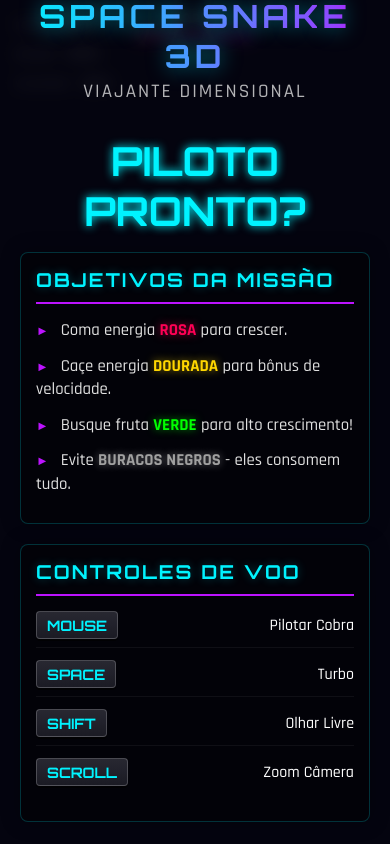
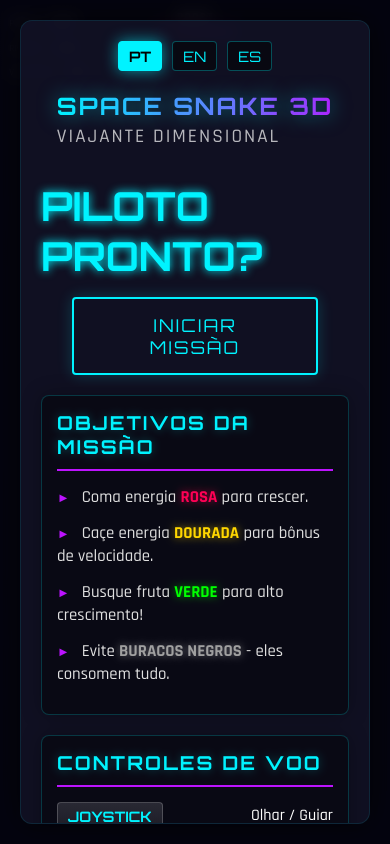
Before and after one commit to clebson-dev/space_snake_3D, a website built with Vite: page index.html in a window 390 px wide. Built offline with nearby package versions, Linux system fonts and the light colour scheme.

Commit message:
Redesign Mobile Menu: Glass Card UI, Localized Hints, Removed WASD

```diff
--- a/index.html
+++ b/index.html
@@ -65,53 +65,68 @@
     </div>
 
     <div id="start-screen" class="overlay">
+        <div class="glass-card">
             <div class="lang-selector">
                 <button class="lang-btn" data-lang="pt">PT</button>
                 <button class="lang-btn" data-lang="en">EN</button>
                 <button class="lang-btn" data-lang="es">ES</button>
             </div>
+
             <header>
                 <h1>SPACE SNAKE 3D</h1>
                 <p class="subtitle" data-i18n="subtitle">DIMENSIONAL DRIFTER</p>
             </header>
+
             <h2 data-i18n="ready_pilot">READY PILOT?</h2>
+
+            <button id="start-btn" class="glow-button" data-i18n="btn_launch">LAUNCH MISSION</button>
 
             <div class="features-grid">
                 <div class="info-box">
                     <h3 data-i18n="mission_obj_title">MISSION OBJECTIVES</h3>
                     <ul class="rules-list">
-                    <li data-i18n="obj_pink">Eat <span class="highlight-pink"> PINK </span> energy to grow.
-                    </li>
-                    <li data-i18n="obj_golden">Hunt rare <span class="highlight-golden"> GOLDEN </span> energy for speed
-                        bonus.</li>
-                    <li data-i18n="obj_green">Seek <span class="highlight-green"> GREEN </span> fruit for huge growth!
-                    </li>
-                    <li data-i18n="obj_blackhole">Avoid <span class="highlight-void"> BLACK HOLES </span> - they consume
-                        all.</li>
+                        <li data-i18n="obj_pink">Eat <span class="highlight-pink"> PINK </span> energy to grow.</li>
+                        <li data-i18n="obj_golden">Hunt rare <span class="highlight-golden"> GOLDEN </span> energy for
+                            speed bonus.</li>
+                        <li data-i18n="obj_green">Seek <span class="highlight-green"> GREEN </span> fruit for huge
+                            growth!</li>
+                        <li data-i18n="obj_blackhole">Avoid <span class="highlight-void"> BLACK HOLES </span> - they
+                            consume all.</li>
                     </ul>
                 </div>
 
                 <div class="info-box">
                     <h3 data-i18n="flight_controls_title">FLIGHT CONTROLS</h3>
-                <div class="control-row"><span class="key-badge">MOUSE</span> <span data-i18n="control_mouse">Steer
-                        Snake</span></div>
-                <div class="control-row"><span class="key-badge">SPACE</span> <span data-i18n="control_space">Boost
-                        Speed</span></div>
-                <div class="control-row"><span class="key-badge">SHIFT</span> <span data-i18n="control_shift">Free
-                        Look</span></div>
-                <div class="control-row"><span class="key-badge">SCROLL</span> <span data-i18n="control_scroll">Zoom
-                        Cam</span></div>
+                    <div class="control-row desktop-only"><span class="key-badge">MOUSE</span> <span
+                            data-i18n="control_mouse">Steer Snake</span></div>
+                    <div class="control-row desktop-only"><span class="key-badge">SPACE</span> <span
+                            data-i18n="control_space">Boost Speed</span></div>
+                    <div class="control-row desktop-only"><span class="key-badge">SHIFT</span> <span
+                            data-i18n="control_shift">Free Look</span></div>
+                    <div class="control-row desktop-only"><span class="key-badge">SCROLL</span> <span
+                            data-i18n="control_scroll">Zoom Cam</span></div>
+
+                    <div class="mobile-only">
+                        <div class="control-row"><span class="key-badge" data-i18n="control_lstick">L. STICK</span>
+                            <span data-i18n="control_lstick_desc">Look / Steer</span>
+                        </div>
+                        <div class="control-row"><span class="key-badge" data-i18n="control_btn">BTN</span> <span
+                                data-i18n="control_space">Boost Speed</span></div>
+                        <div class="control-row"><span class="key-badge" data-i18n="control_drag">DRAG</span> <span
+                                data-i18n="control_drag_desc">Free Look</span></div>
+                    </div>
+                </div>
+            </div>
         </div>
     </div>
 
-        <button id="start-btn" class="glow-button" data-i18n="btn_launch">LAUNCH MISSION</button>
-    </div>
-
     <div id="pause-screen" class="overlay hidden">
+        <div class="glass-card">
             <h2 data-i18n="system_paused">SYSTEM PAUSED</h2>
             <button id="resume-btn" class="glow-button" data-i18n="btn_resume">RESUME MISSION</button>
             <button id="pause-restart-btn" class="glow-button danger" data-i18n="btn_abort">ABORT & RESTART</button>
             <button id="pause-exit-btn" class="glow-button danger" data-i18n="btn_exit_menu">EXIT TO MENU</button>
+        </div>
     </div>
 
     <div id="game-over-screen" class="overlay hidden">
--- a/js/input.js
+++ b/js/input.js
@@ -38,7 +38,6 @@ export function initInput(state, container) {
             state.isSpacePressed = true;
         }
 
-        handleSteering(e.key, state);
     });
 
     document.addEventListener('keyup', (e) => {
@@ -214,44 +213,6 @@ function updateJoystickVisuals(knob) {
     knob.style.transform = `translate(${dx}px, ${dy}px)`;
 }
 
-function handleSteering(key, state) {
-    const fX = -Math.sin(state.camera.yaw);
-    const fZ = -Math.cos(state.camera.yaw);
-
-    let moveDir = { x: 0, z: 0 };
-    if (Math.abs(fX) > Math.abs(fZ)) {
-        moveDir = { x: Math.sign(fX), z: 0 };
-    } else {
-        moveDir = { x: 0, z: Math.sign(fZ) };
-    }
-
-    const rightDir = { x: moveDir.z, z: -moveDir.x };
-    let nextDir = null;
-
-    switch (key) {
-        case 'ArrowUp':
-        case 'w':
-            nextDir = { x: moveDir.x, y: 0, z: moveDir.z };
-            break;
-        case 'ArrowDown':
-        case 's':
-            nextDir = { x: -moveDir.x, y: 0, z: -moveDir.z };
-            break;
-        case 'ArrowLeft':
-        case 'a':
-            nextDir = { x: -rightDir.x, y: 0, z: -rightDir.z };
-            break;
-        case 'ArrowRight':
-        case 'd':
-            nextDir = { x: rightDir.x, y: 0, z: rightDir.z };
-            break;
-    }
-
-    if (nextDir) {
-        state.nextVelocity = nextDir;
-    }
-}
-
 export function updateMouseSteering(state, cameraObject) {
     if (joystickState.active) {
         updateJoystickSteering(state);
--- a/js/localization.js
+++ b/js/localization.js
@@ -15,6 +15,11 @@ export const translations = {
         control_space: 'Turbo',
         control_shift: 'Olhar Livre',
         control_scroll: 'Zoom Câmera',
+        control_lstick: 'JOYSTICK',
+        control_lstick_desc: 'Olhar / Guiar',
+        control_btn: 'BOOST',
+        control_drag: 'DESLIZAR',
+        control_drag_desc: 'Olhar Livre',
         btn_launch: 'INICIAR MISSÃO',
         system_paused: 'SISTEMA PAUSADO',
         btn_resume: 'RETOMAR MISSÃO',
@@ -40,6 +45,11 @@ export const translations = {
         control_space: 'Boost Speed',
         control_shift: 'Free Look',
         control_scroll: 'Zoom Cam',
+        control_lstick: 'JOYSTICK',
+        control_lstick_desc: 'Look / Steer',
+        control_btn: 'BOOST',
+        control_drag: 'SWIPE',
+        control_drag_desc: 'Free Look',
         btn_launch: 'LAUNCH MISSION',
         system_paused: 'SYSTEM PAUSED',
         btn_resume: 'RESUME MISSION',
@@ -65,6 +75,11 @@ export const translations = {
         control_space: 'Turbo',
         control_shift: 'Mirar Libre',
         control_scroll: 'Zoom Cámara',
+        control_lstick: 'JOYSTICK',
+        control_lstick_desc: 'Mirar / Guiar',
+        control_btn: 'BOOST',
+        control_drag: 'DESLIZAR',
+        control_drag_desc: 'Mirar Libre',
         btn_launch: 'INICIAR MISIÓN',
         system_paused: 'SISTEMA PAUSADO',
         btn_resume: 'REANUDAR MISIÓN',
--- a/style.css
+++ b/style.css
@@ -75,15 +75,6 @@ body::before {
     z-index: 10;
 }
 
-.lang-selector {
-    position: absolute;
-    top: 20px;
-    right: 20px;
-    display: flex;
-    gap: 10px;
-    pointer-events: auto;
-    z-index: 100;
-}
 
 .lang-btn {
     background: rgba(0, 0, 0, 0.5);
@@ -253,14 +244,54 @@ canvas {
     background: rgba(5, 5, 16, 0.85);
     backdrop-filter: blur(5px);
     display: flex;
-    flex-direction: column;
     justify-content: center;
     align-items: center;
-    color: white;
     z-index: 20;
     transition: opacity 0.3s ease;
+    overflow: hidden;
+    padding: 20px;
+}
+
+.glass-card {
+    background: rgba(20, 20, 40, 0.8);
+    border: 1px solid rgba(0, 243, 255, 0.1);
+    box-shadow: 0 0 30px rgba(0, 0, 0, 0.6);
+    border-radius: 16px;
+    padding: 30px;
+    width: 100%;
+    max-width: 800px;
+    max-height: 100%;
     overflow-y: auto;
-    padding: 20px;
+    display: flex;
+    flex-direction: column;
+    align-items: center;
+    scrollbar-width: thin;
+    scrollbar-color: var(--primary-color) rgba(0, 0, 0, 0.3);
+}
+
+.glass-card::-webkit-scrollbar {
+    width: 8px;
+}
+
+.glass-card::-webkit-scrollbar-thumb {
+    background: var(--primary-color);
+    border-radius: 4px;
+}
+
+.glass-card::-webkit-scrollbar-track {
+    background: rgba(0, 0, 0, 0.3);
+}
+
+.lang-selector {
+    position: relative;
+    top: auto;
+    right: auto;
+    display: flex;
+    gap: 10px;
+    margin-bottom: 20px;
+    justify-content: center;
+    width: 100%;
+    z-index: 10;
 }
 
 .hidden {
@@ -607,31 +638,37 @@ canvas {
         font-size: 1.1rem;
     }
 
-    .overlay {
-        display: block;
-        text-align: center;
-        overflow-y: auto;
-        padding-top: 60px;
-        padding-top: calc(60px + env(safe-area-inset-top));
-        padding-bottom: 40px;
+    .glass-card {
+        padding: 20px;
+        width: 100%;
+        max-width: 100%;
+        border-radius: 12px;
     }
 
     .lang-selector {
-        position: relative;
-        top: auto;
-        right: auto;
-        justify-content: center;
-        width: 100%;
-        margin: 20px auto;
+        margin-bottom: 20px;
     }
 
     .features-grid {
-        margin: 0 auto 40px auto;
+        margin: 0 auto 30px auto;
+        gap: 20px;
     }
 
-    .info-box {
-        margin: 0 auto;
+    .desktop-only {
+        display: none !important;
     }
+
+    .mobile-only {
+        display: block !important;
+    }
+}
+
+.mobile-only {
+    display: none;
+}
+
+.desktop-only {
+    display: block;
 }
 
 @media (max-width: 480px) and (pointer: coarse) {
@@ -656,3 +693,34 @@ canvas {
         font-size: 1rem;
     }
 }
+
+@media (max-width: 450px) {
+    header h1 {
+        font-size: 1.5rem;
+        letter-spacing: 2px;
+    }
+
+    .subtitle {
+        font-size: 0.9rem;
+    }
+
+    .score-board {
+        transform: scale(0.85);
+        transform-origin: top left;
+        left: 5px;
+        left: calc(5px + env(safe-area-inset-left));
+    }
+
+    .boost-container {
+        width: 100px;
+        transform: translateX(-50%) scale(0.85);
+        transform-origin: top center;
+    }
+
+    #mobile-pause-btn {
+        transform: scale(0.85);
+        transform-origin: top right;
+        right: 5px;
+        right: calc(5px + env(safe-area-inset-right));
+    }
+}
```
Lines whose indentation alone changed are shown as unchanged.
